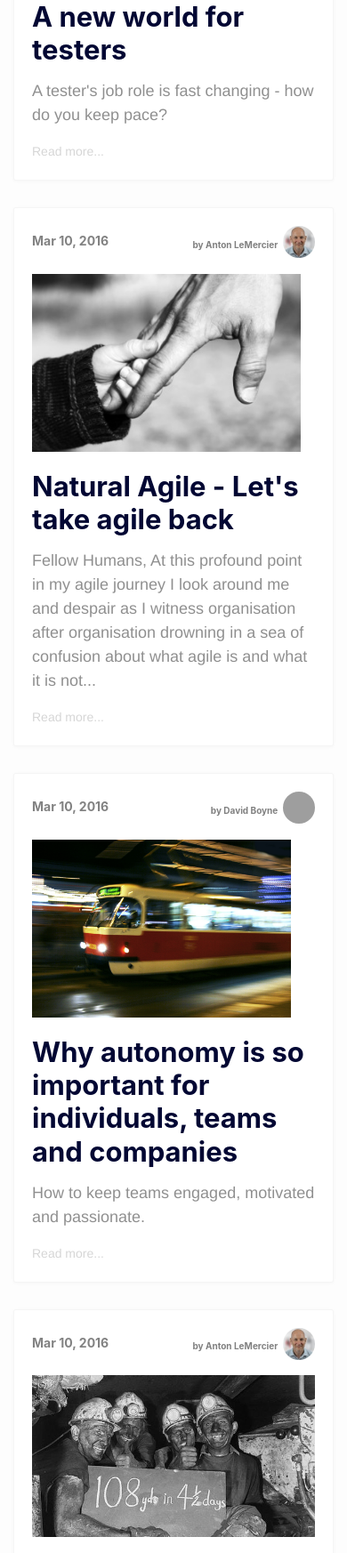
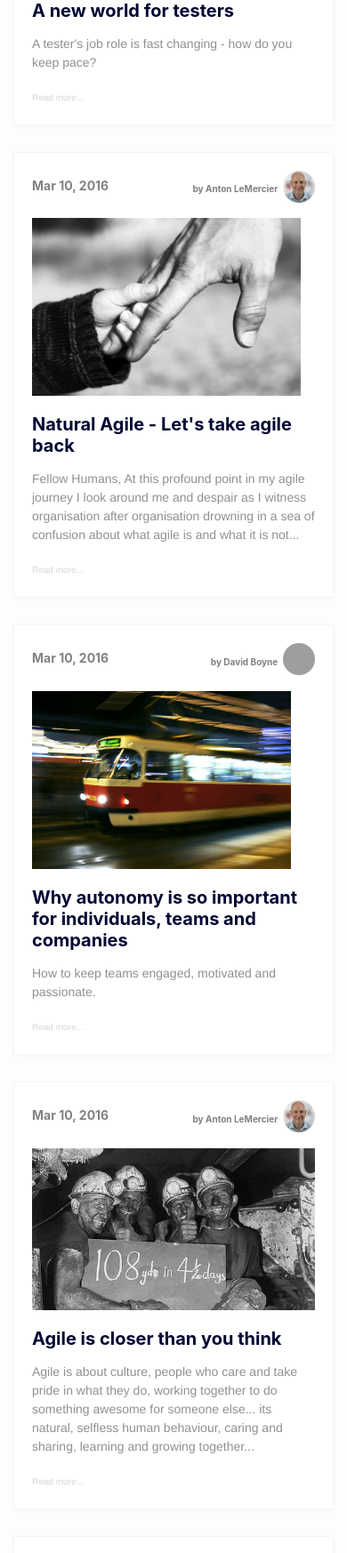
Before and after one commit to boyney123/peterborough.tech-community.co.uk, a Jekyll site: the page built from index.html, in a window 390 px wide. Shown: the part 679-2425 px from the top of the page at 89% size. Built offline with Jekyll 4.4.1, drawn with Linux system fonts in a browser that asks for light colours; nearby versions of some CDN libraries; the list of posts is cut into pages by our own code; grey boxes are pictures that could not be loaded.

Commit message:
DB - Added support for mobiles

```diff
--- a/_sass/_post-list.scss
+++ b/_sass/_post-list.scss
@@ -11,6 +11,9 @@
       margin-top: 20px;
       a{
         font-size: 31px;
+        @include media-query($on-palm) {
+          font-size: 20px;
+        }
       }
     }
 
@@ -34,11 +37,17 @@
     .post__blurb{
       font-size: 18px;
       color: rgba(0,0,0,.44);
+      @include media-query($on-palm) {
+        font-size: 14px;
+      }
     }
 
     .post__read-more{
       font-size:14px;
       color: #D6D6D6;
+      @include media-query($on-palm) {
+        font-size: 10px;
+      }
     }
 
     .post__author-image {
```
Also changed, not shown: 2 other files.
